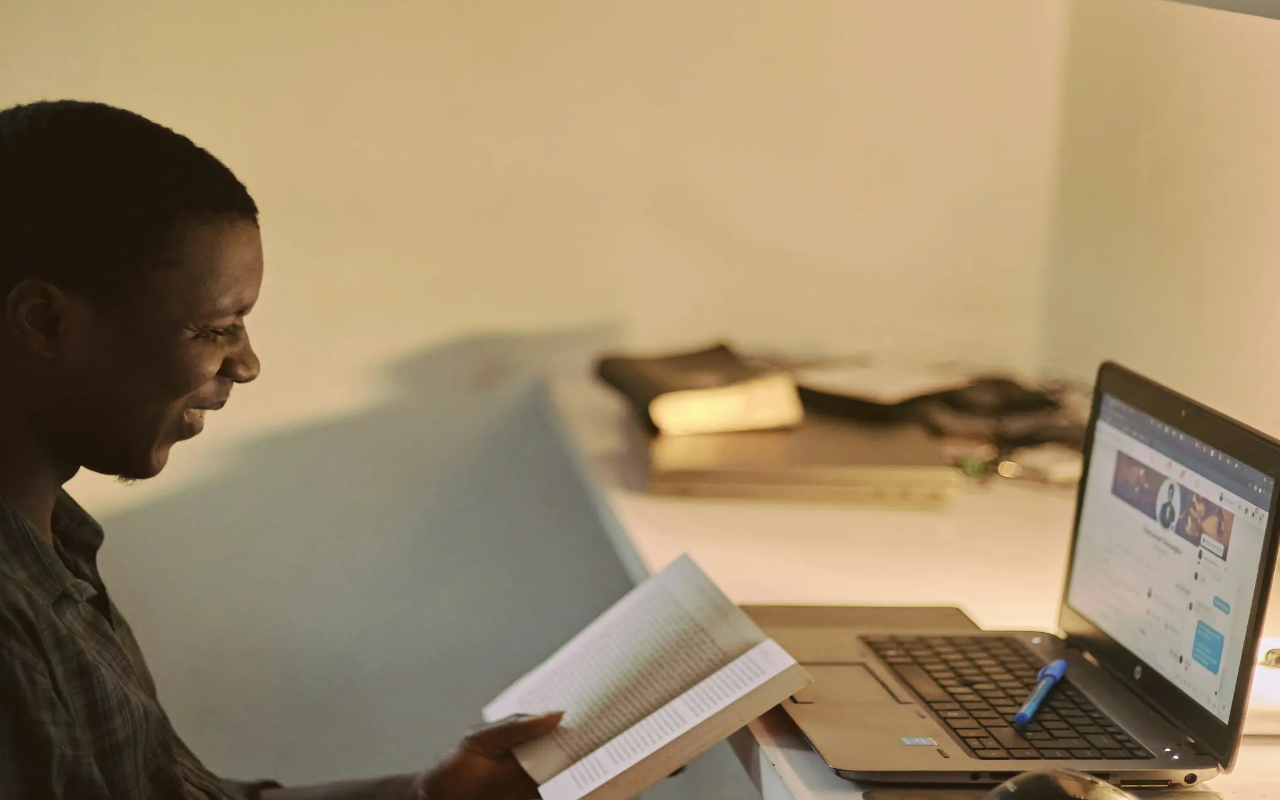
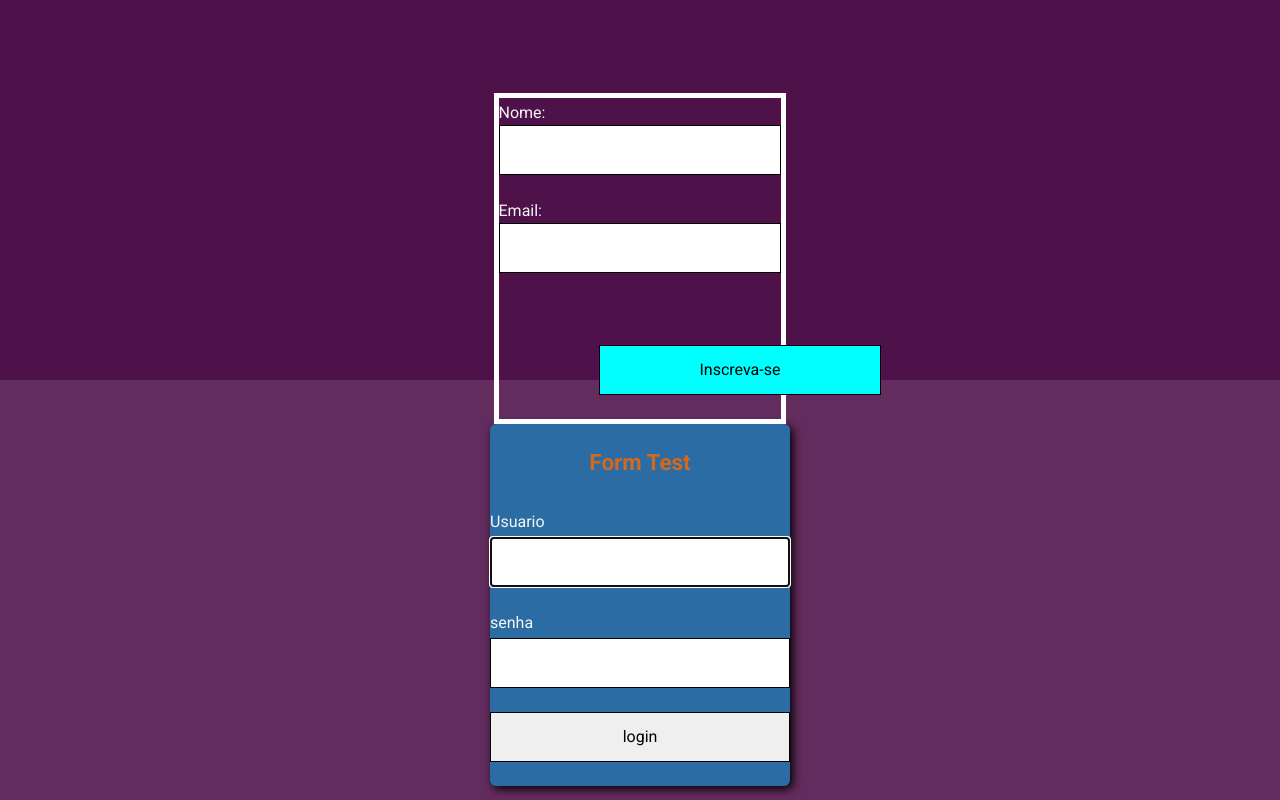
Before and after one commit to NandoJunioDev/Pessoal-, a plain HTML site: page html/index.html in a window 1280 px wide. Shown: the part 420-1220 px from the top of the page. Drawn offline with nearby package versions, Linux system fonts and the light colour scheme; a script that the page names is missing.

Commit message:
mama ooo

```diff
--- a/Css/styles.css
+++ b/Css/styles.css
@@ -11,12 +11,19 @@ color: brown;
 
 
 }
-body{
+body,html{
 
     margin: 0%;
     font-family: 'Roboto', sans-serif;
     background-color:#4c0d47de ;
     color: whitesmoke;
+    display: flex;
+    flex-direction: column;
+    justify-content: center;
+    align-items: center;
+    height: 100%;
+    margin: 0;
+    min-width: 100vh
 
 }
 .row{
@@ -229,3 +236,43 @@ border: 5px solid white;
 .color3 { #4c0d47 };
 .color4 { #35062e };
 .color5 { #1e0015 };*/
+
+
+ form{
+    width: 300px;
+    margin: 0 auto;
+    background-color: rgb(43, 108, 165);
+    border-radius: 6px;
+    box-shadow: 3px 3px 10px black;
+
+
+ }
+ fieldset{
+
+    border: none;
+
+ }
+input,
+label{
+
+display: block;
+width: 100%;
+box-sizing: border-box;
+
+}
+label{
+    margin-bottom: .20em;
+}
+input{
+    padding: .75em;
+    margin-bottom: 1.5em;
+    border: 1px solid black;
+    font-size: 1em;
+}
+legend{
+    padding: 1em;
+    text-align: center;
+    font-weight: bold;
+    color: chocolate;
+    font-size: 1.4em;
+}
--- a/html/index.html
+++ b/html/index.html
@@ -90,6 +90,9 @@
                 <p class="Principal__div__p"> Não Deixe Para Amanhã o Que Você Pode Fazer Hoje!</p>
             </div>
             <div  class ="Principal__div2">
+                <PICture>
+                    <source media="(min-width:520 )" srcset="../">
+                </PICture>
                 <img  class="Principal__div2__img" src="../emmanuel-ikwuegbu-MSX3O-Sqa8U-unsplash.webp" alt="site" width="1880" height="1060" >
 
             </div>
@@ -130,6 +133,26 @@
 
     </section>
 
+    <!--    Login -->
+
+
+
+   <form action="#" method="get" target="_blank">
+    <fieldset>
+        <legend>Form Test</legend>
+        <label for="user">Usuario</label>
+        <input type="text" name="" id="user" required autofocus>
+        <label for="pass">senha</label>
+        <input type="password" name="" id="pass" required>
+        <input type="submit" value="login">
+
+
+    </fieldset>
+
+
+
+
+   </form>
 
 
 
```
